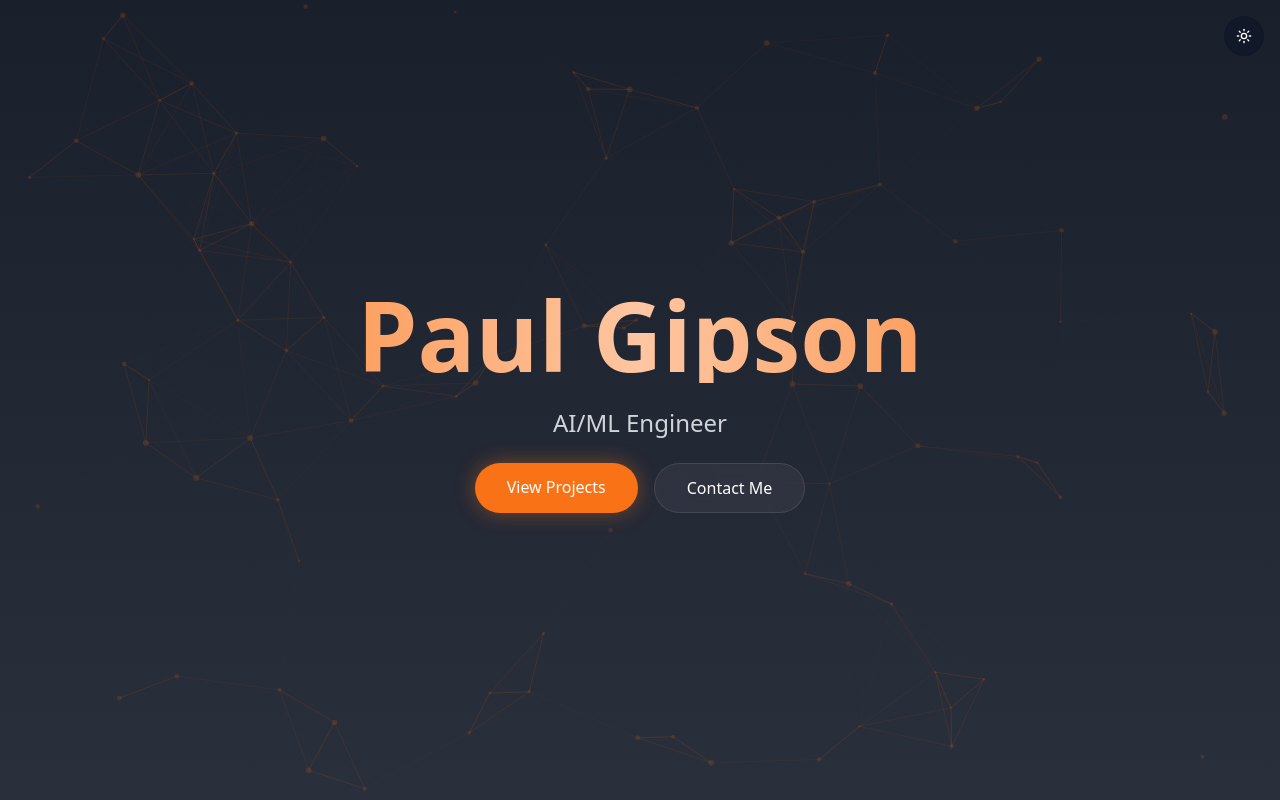
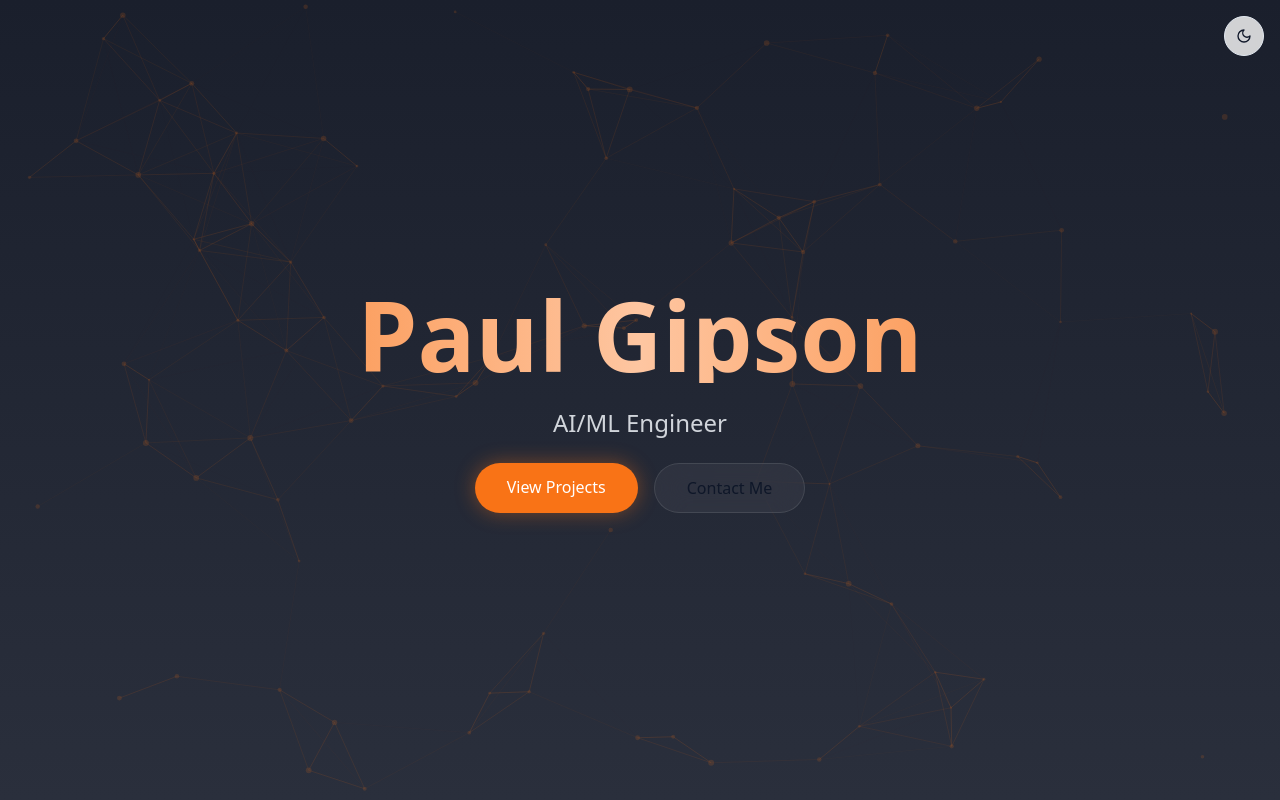
Before and after one commit to PaulCertified/main, a React (Vite) app: page / in a window 1280 px wide. Shown: the top 800 px of the page. Built offline with nearby package versions, Linux system fonts and the light colour scheme.

Commit message:
Fix: Theme toggle functionality
The dark/light mode toggle was not functioning correctly. This commit implements a light mode theme and fixes the toggle functionality so that clicking it switches between light and dark mode.

```diff
--- a/src/components/ThemeToggle.tsx
+++ b/src/components/ThemeToggle.tsx
@@ -7,11 +7,14 @@ const ThemeToggle = () => {
   const [theme, setTheme] = useState<"light" | "dark">("dark");
 
   useEffect(() => {
+    // Check if theme is stored in localStorage
     const savedTheme = localStorage.getItem("theme") as "light" | "dark" | null;
-    if (savedTheme) {
-      setTheme(savedTheme);
-      document.documentElement.classList.toggle("dark", savedTheme === "dark");
-    }
+    // Check system preference if no theme is stored
+    const systemPreference = window.matchMedia("(prefers-color-scheme: dark)").matches ? "dark" : "light";
+
+    const initialTheme = savedTheme || systemPreference;
+    setTheme(initialTheme);
+    document.documentElement.classList.toggle("dark", initialTheme === "dark");
   }, []);
 
   const toggleTheme = () => {
@@ -25,7 +28,7 @@ const ThemeToggle = () => {
     <Button
       variant="ghost"
       size="icon"
-      className="fixed top-4 right-4 z-50 rounded-full bg-background/80 backdrop-blur-sm"
+      className="fixed top-4 right-4 z-50 rounded-full bg-background/80 backdrop-blur-sm border border-border"
       onClick={toggleTheme}
     >
       {theme === "light" ? (
--- a/src/index.css
+++ b/src/index.css
@@ -1,24 +1,37 @@
+
 @tailwind base;
 @tailwind components;
 @tailwind utilities;
 
 @layer base {
   :root {
+    --background: 0 0% 100%;
+    --foreground: 222 47% 11%;
+    --card: 0 0% 100%;
+    --card-foreground: 222 47% 11%;
+    --border: 214.3 31.8% 91.4%;
+    --input: 214.3 31.8% 91.4%;
+    --ring: 222 47% 11%;
+  }
+
+  .dark {
     --background: 222 47% 11%;
     --foreground: 0 0% 98%;
+    --card: 222 47% 11%;
+    --card-foreground: 0 0% 98%;
     --border: 240 3.7% 15.9%;
     --input: 240 3.7% 15.9%;
     --ring: 240 4.9% 83.9%;
   }
 
   body {
-    @apply bg-[#1A1F2C] text-white antialiased;
+    @apply bg-background text-foreground antialiased transition-colors duration-300;
   }
 }
 
 @layer utilities {
   .glass-effect {
-    @apply backdrop-blur-lg bg-white/5 border border-white/10;
+    @apply backdrop-blur-lg bg-white/5 border border-white/10 dark:bg-white/5 dark:border-white/10;
   }
 
   .neon-glow {
--- a/tailwind.config.ts
+++ b/tailwind.config.ts
@@ -1,3 +1,4 @@
+
 import type { Config } from "tailwindcss";
 
 export default {
@@ -38,8 +39,8 @@ export default {
           foreground: "#FFFFFF",
         },
         card: {
-          DEFAULT: "#1A1F2C",
-          foreground: "#FFFFFF",
+          DEFAULT: "hsl(var(--card))",
+          foreground: "hsl(var(--card-foreground))",
         },
       },
       borderRadius: {
```
